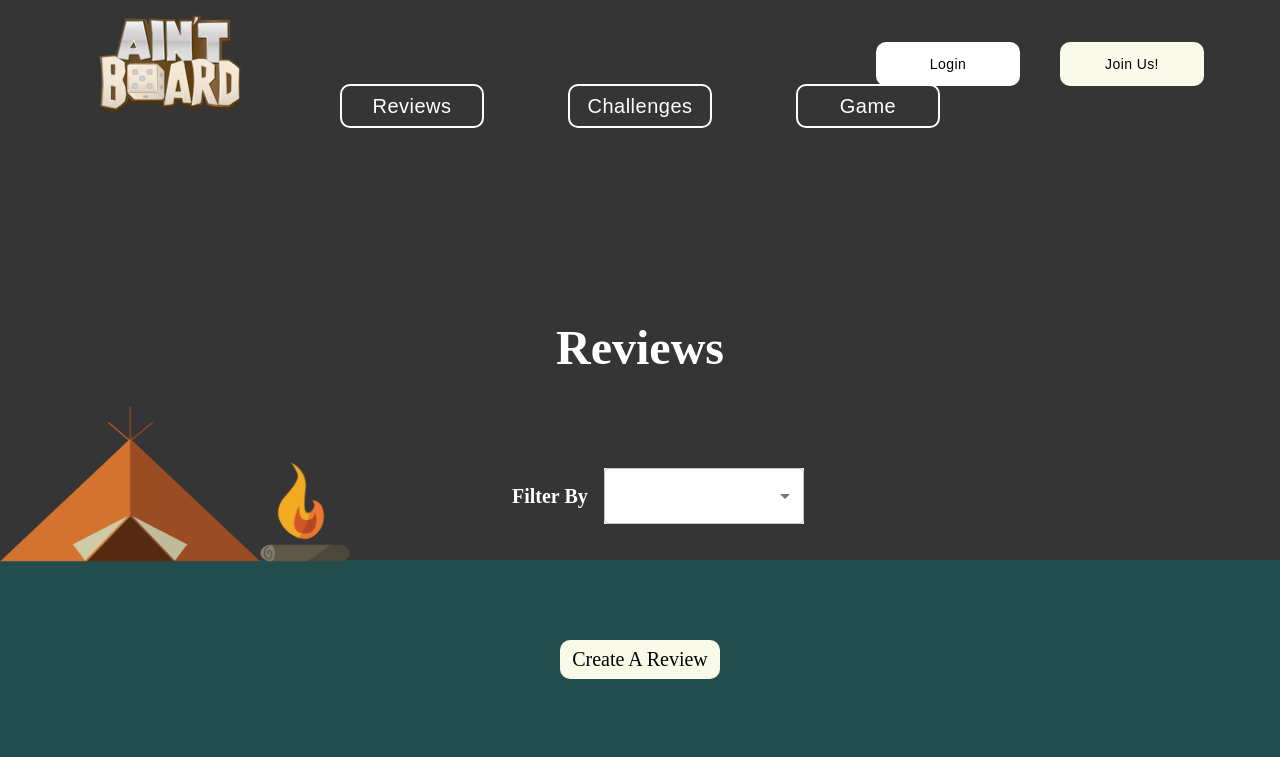
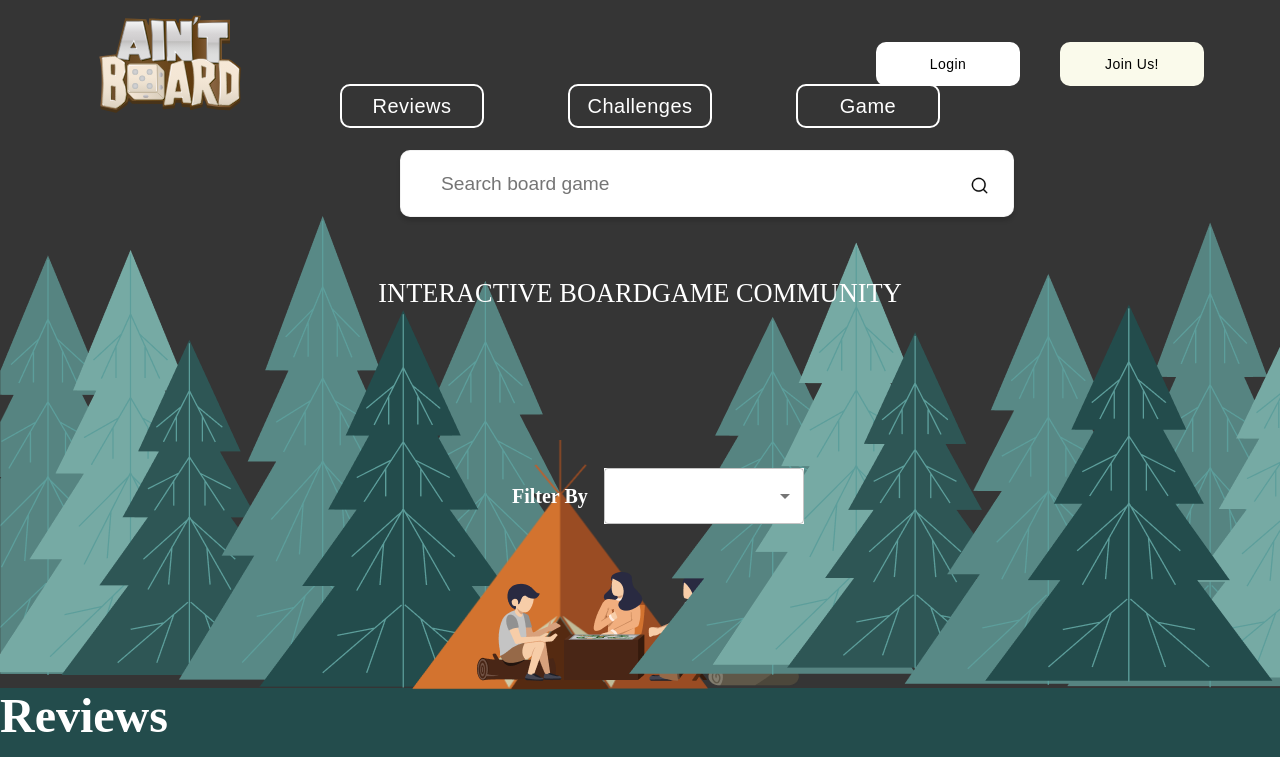
Before and after one commit to idiglove/oku-no-kumo-fe, a Next.js app in the folder project_app/: page /Reviews in a window 1280 px wide. Shown: the top 757 px of the page. Built offline with nearby package versions, Linux system fonts and the light colour scheme.

Commit message:
imported the header component into reviews page

```diff
--- a/project_app/pages/Reviews.tsx
+++ b/project_app/pages/Reviews.tsx
@@ -1,12 +1,9 @@
 import CardComponent from "../components/CardComponent";
-import NavBarButtons from "../components/NavBarButtons";
-import { HeaderButtons,AppBar, NavBarWrapper,Container} from "../components/styled";
-import Button from "@mui/material/Button";
+import Header from "../components/Header";
 import MenuItem from '@mui/material/MenuItem';
 import{ReviewBox,NavbarText,InputBar} from "./style";
 import Box from '@mui/material/Box';
 import TextField from '@mui/material/TextField';
-import Image from "next/image";
 
 
 const reviews = [
@@ -30,30 +27,9 @@ const reviews = [
 export default function Reviews() {
   return (
     <>
-     <AppBar>
-    <NavBarWrapper>
-      <Container>
-         <div>
-            <Image
-              src="/logo.svg"
-              width={227.77}
-              height={150}
-              alt="Ain't Board Logo"
-            />
-          </div>
-         <HeaderButtons>
-       <Button>Login</Button>
-        <Button style={{ backgroundColor: "rgb(250, 250, 235)" }}>
-        Join Us!
-        </Button>
-     </HeaderButtons>
-      <div>
-      <NavBarButtons />
-      </div>
-      </Container>
-      <NavbarText>Reviews</NavbarText>
-      <Image src="/Tent.png" width={260} height={155} alt="image" />
-      <Image src="/fire.png" width={90} height={100} alt="image" />
+
+    <Header/>
+        <NavbarText>Reviews</NavbarText>
        <InputBar>
         <h1>Filter By</h1>
          <Box
@@ -74,8 +50,7 @@ export default function Reviews() {
         </TextField>
          </Box>
           </InputBar>
-    </NavBarWrapper>
-  </AppBar>
+
       <ReviewBox>
          <button>Create a Review</button>
           <CardComponent />
--- a/project_app/pages/style.tsx
+++ b/project_app/pages/style.tsx
@@ -43,7 +43,8 @@ font-weight: 700;
 font-size: 3rem;
 color: rgb(255, 255, 255);
 text-align: center;
-margin-top: 12rem;
+margin-top: 0rem;
+position: absolute;
   `
 
 export const InputBar= styled.div`
```
